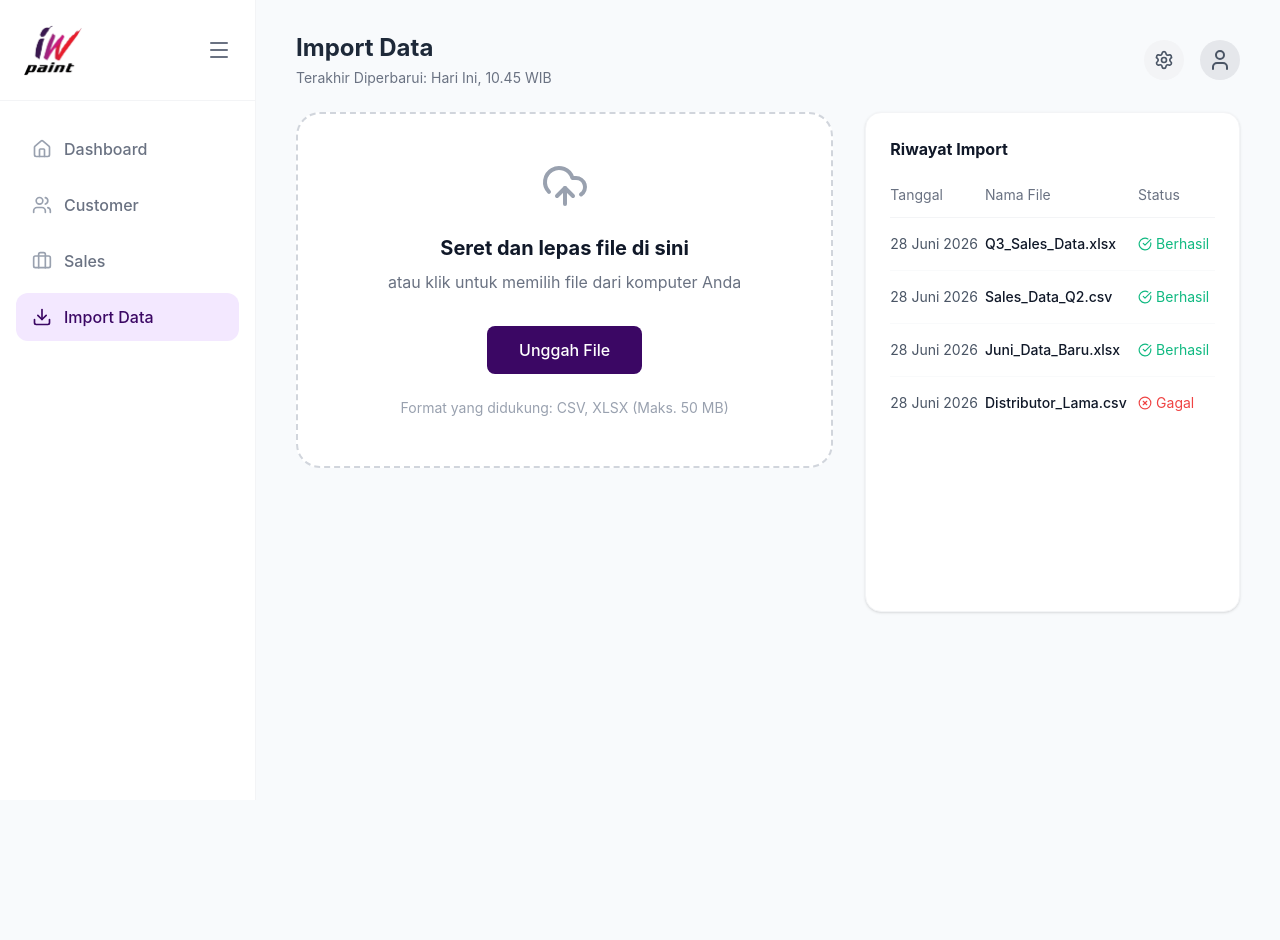
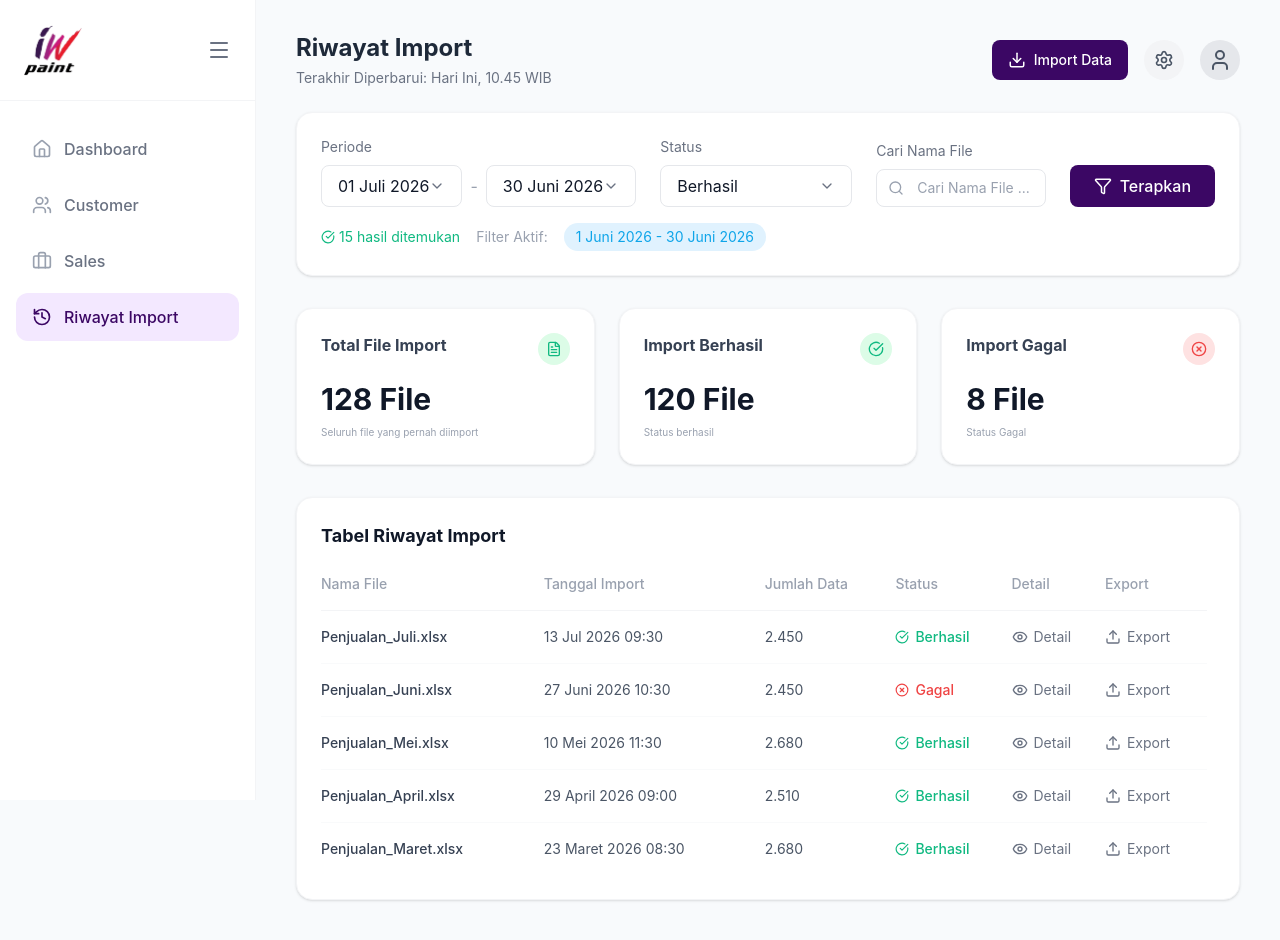
Before and after one commit to Grandy19/iwpaint-dashboard, a React (Vite) app in the folder frontend/: page /import in a window 1280 px wide. Before the commit the page ends 800 px from the top, so only its background shows below. Built offline with nearby package versions, Linux system fonts and the light colour scheme.

Commit message:
perubahan riwayat

```diff
--- a/frontend/src/components/layout/Sidebar.tsx
+++ b/frontend/src/components/layout/Sidebar.tsx
@@ -1,5 +1,5 @@
 import React from 'react';
-import { Home, Users, Briefcase, Download, Menu } from 'lucide-react';
+import { Home, Users, Briefcase, History, Menu } from 'lucide-react';
 import clsx from 'clsx';
 import { Link, useLocation } from 'react-router-dom';
 import { useUIStore } from '../../store/useUIStore';
@@ -13,7 +13,7 @@ export const Sidebar = () => {
     { name: 'Dashboard', icon: Home, path: '/' },
     { name: 'Customer', icon: Users, path: '/customer' },
     { name: 'Sales', icon: Briefcase, path: '/sales' },
-    { name: 'Import Data', icon: Download, path: '/import' },
+    { name: 'Riwayat Import', icon: History, path: '/import' },
   ];
 
   return (
--- /dev/null
+++ b/frontend/src/components/ui/ExportModal.tsx
@@ -0,0 +1,65 @@
+import React, { useEffect, useState } from 'react';
+import { RefreshCw, FileText, CheckCircle2 } from 'lucide-react';
+
+interface ExportModalProps {
+  isOpen: boolean;
+  onClose: () => void;
+  fileName: string;
+}
+
+export const ExportModal: React.FC<ExportModalProps> = ({ isOpen, onClose, fileName }) => {
+  const [step, setStep] = useState<1 | 2>(1);
+
+  useEffect(() => {
+    if (isOpen) {
+      setStep(1);
+      // Simulate processing
+      const timer = setTimeout(() => {
+        setStep(2);
+      }, 2000);
+      return () => clearTimeout(timer);
+    }
+  }, [isOpen]);
+
+  if (!isOpen) return null;
+
+  return (
+    <div className="fixed inset-0 z-50 flex items-center justify-center bg-black/40 backdrop-blur-[1px]">
+      {step === 1 && (
+        <div className="bg-white rounded-2xl w-[500px] p-8 relative shadow-lg">
+          <div className="flex justify-between items-center mb-6">
+            <h3 className="text-xl font-bold text-gray-900">Export Status</h3>
+            <span className="flex items-center gap-2 text-gray-500 text-sm">
+              <RefreshCw size={16} className="animate-spin" /> Memproses
+            </span>
+          </div>
+
+          <div className="flex items-center gap-4">
+            <div className="w-12 h-12 rounded-xl bg-[#f3e8ff] flex items-center justify-center text-[#3b0764]">
+              <FileText size={24} />
+            </div>
+            <div>
+              <p className="font-bold text-gray-900">{fileName}</p>
+              <p className="text-sm text-gray-500">Sedang mengerjakan ...</p>
+            </div>
+          </div>
+        </div>
+      )}
+
+      {step === 2 && (
+        <div className="bg-white rounded-2xl w-[400px] p-8 shadow-xl text-center">
+          <div className="flex justify-center mb-4">
+            <CheckCircle2 size={32} className="text-[#10b981]" />
+          </div>
+          <h3 className="font-bold text-[#10b981] text-xl mb-8">File Berhasil di Export</h3>
+          <button
+            onClick={onClose}
+            className="bg-[#52b788] hover:bg-[#40916c] text-white px-8 py-2.5 rounded-lg font-medium transition-colors"
+          >
+            Kembali
+          </button>
+        </div>
+      )}
+    </div>
+  );
+};
--- a/frontend/src/index.css
+++ b/frontend/src/index.css
@@ -12,17 +12,17 @@ body {
 }
 
 .custom-scroll::-webkit-scrollbar {
-  width: 6px;
-  height: 6px;
+  width: 8px;
+  height: 8px;
 }
 .custom-scroll::-webkit-scrollbar-track {
   background: transparent;
   margin: 4px;
 }
 .custom-scroll::-webkit-scrollbar-thumb {
-  background: #d1d5db;
-  border-radius: 10px;
+  background: #cbd5e1;
+  border-radius: 9999px;
 }
 .custom-scroll::-webkit-scrollbar-thumb:hover {
-  background: #9ca3af;
+  background: #94a3b8;
 }
--- a/frontend/src/pages/ImportDataPage.tsx
+++ b/frontend/src/pages/ImportDataPage.tsx
@@ -1,147 +1,194 @@
-import React, { useState, useCallback } from 'react';
-import { useDropzone } from 'react-dropzone';
-import { UploadCloud, FileText, CheckCircle, XCircle } from 'lucide-react';
+import React, { useState } from 'react';
 import { MainLayout } from '../components/layout/MainLayout';
 import { Topbar } from '../components/layout/Topbar';
-
-interface ImportHistory {
-  id: number;
-  created_at: string;
-  file_name: string;
-  status: 'success' | 'failed' | 'processing';
-}
+import { Download, CheckCircle, XCircle, FileText, Search, Filter, Eye, Upload } from 'lucide-react';
+import { CustomSelect } from '../components/ui/CustomSelect';
+import { ImportModal } from '../components/ui/ImportModal';
+import { ExportModal } from '../components/ui/ExportModal';
+import { Link } from 'react-router-dom';
 
 export const ImportDataPage = () => {
-  const [isUploading, setIsUploading] = useState(false);
-  const [uploadStatus, setUploadStatus] = useState<'idle' | 'success' | 'error'>('idle');
-  const [currentFile, setCurrentFile] = useState<File | null>(null);
+  const [isImportModalOpen, setIsImportModalOpen] = useState(false);
+  const [isExportModalOpen, setIsExportModalOpen] = useState(false);
+  const [exportFileName, setExportFileName] = useState('');
 
-  // Mock data for initial UI dev
-  const history: ImportHistory[] = [
-    { id: 1, created_at: '28 Juni 2026', file_name: 'Q3_Sales_Data.xlsx', status: 'success' },
-    { id: 2, created_at: '28 Juni 2026', file_name: 'Sales_Data_Q2.csv', status: 'success' },
-    { id: 3, created_at: '28 Juni 2026', file_name: 'Juni_Data_Baru.xlsx', status: 'success' },
-    { id: 4, created_at: '28 Juni 2026', file_name: 'Distributor_Lama.csv', status: 'failed' },
+  const [startDate, setStartDate] = useState('01 Juli 2026');
+  const [endDate, setEndDate] = useState('30 Juni 2026');
+  const [status, setStatus] = useState('Berhasil');
+  const [searchQuery, setSearchQuery] = useState('');
+
+  const historyData = [
+    { id: 1, name: 'Penjualan_Juli.xlsx', date: '13 Jul 2026 09:30', rows: '2.450', status: 'success' },
+    { id: 2, name: 'Penjualan_Juni.xlsx', date: '27 Juni 2026 10:30', rows: '2.450', status: 'failed' },
+    { id: 3, name: 'Penjualan_Mei.xlsx', date: '10 Mei 2026 11:30', rows: '2.680', status: 'success' },
+    { id: 4, name: 'Penjualan_April.xlsx', date: '29 April 2026 09:00', rows: '2.510', status: 'success' },
+    { id: 5, name: 'Penjualan_Maret.xlsx', date: '23 Maret 2026 08:30', rows: '2.680', status: 'success' },
   ];
-
-  const onDrop = useCallback((acceptedFiles: File[]) => {
-    const file = acceptedFiles[0];
-    if (file) {
-      setCurrentFile(file);
-      setIsUploading(true);
-      setUploadStatus('idle');
-
-      // Simulate upload
-      setTimeout(() => {
-        setIsUploading(false);
-        setUploadStatus('success');
-      }, 2000);
-    }
-  }, []);
-
-  const { getRootProps, getInputProps, isDragActive } = useDropzone({
-    onDrop,
-    accept: {
-      'text/csv': ['.csv'],
-      'application/vnd.openxmlformats-officedocument.spreadsheetml.sheet': ['.xlsx']
-    },
-    maxSize: 52428800 // 50MB
-  });
 
   return (
     <MainLayout>
-      <Topbar title="Import Data" />
+      <Topbar
+        title="Riwayat Import"
+        actionButton={
+          <button
+            className="flex items-center gap-2 bg-[#3b0764] hover:bg-[#2e054e] text-white px-4 py-2.5 rounded-lg font-medium transition-colors text-sm"
+            onClick={() => setIsImportModalOpen(true)}
+          >
+            <Download size={18} />
+            Import Data
+          </button>
+        }
+      />
 
-      <div className="px-8 grid grid-cols-1 lg:grid-cols-12 gap-8">
+      <div className="px-8 pb-8">
 
-        {/* Left Column */}
-        <div className="lg:col-span-7 flex flex-col gap-6">
-
-          {/* Uploader Card */}
-          <div
-            {...getRootProps()}
-            className={`border-2 border-dashed rounded-3xl p-12 flex flex-col items-center justify-center text-center cursor-pointer transition-colors bg-white ${
-              isDragActive ? 'border-[#3b0764] bg-[#f3e8ff]' : 'border-gray-300 hover:border-gray-400'
-            }`}
-          >
-            <input {...getInputProps()} />
-            <UploadCloud size={48} className="text-gray-400 mb-6" />
-
-            <h3 className="text-xl font-bold text-gray-900 mb-2">Seret dan lepas file di sini</h3>
-            <p className="text-gray-500 mb-8">atau klik untuk memilih file dari komputer Anda</p>
-
-            <button className="bg-[#3b0764] hover:bg-[#2e054e] text-white px-8 py-3 rounded-lg font-medium transition-colors mb-6">
-              Unggah File
-            </button>
-
-            <p className="text-sm text-gray-400">Format yang didukung: CSV, XLSX (Maks. 50 MB)</p>
+        {/* Filter Section */}
+        <div className="bg-white rounded-2xl p-6 shadow-sm border border-gray-100 mb-8">
+          <div className="flex flex-col md:flex-row items-end gap-6">
+            <div className="flex-1">
+              <span className="text-sm text-gray-500 mb-2 block">Periode</span>
+              <div className="flex items-center gap-2">
+                <CustomSelect
+                  value={startDate}
+                  onChange={setStartDate}
+                  options={['01 Juli 2026', '01 Juni 2026']}
+                />
+                <span className="text-gray-400">-</span>
+                <CustomSelect
+                  value={endDate}
+                  onChange={setEndDate}
+                  options={['30 Juni 2026', '31 Juli 2026']}
+                />
+              </div>
             </div>
 
-          {/* Upload Status Card */}
-          {(currentFile || isUploading || uploadStatus !== 'idle') && (
-            <div className="bg-white rounded-2xl p-6 shadow-sm border border-gray-100">
-              <div className="flex justify-between items-center mb-4">
-                <h4 className="font-bold text-gray-900">Upload Status</h4>
-                {uploadStatus === 'success' && (
-                  <span className="flex items-center gap-1 text-[#10b981] text-sm font-medium">
-                    <CheckCircle size={16} /> Berhasil
-                  </span>
-                )}
-                {uploadStatus === 'error' && (
-                  <span className="flex items-center gap-1 text-[#ef4444] text-sm font-medium">
-                    <XCircle size={16} /> Gagal
-                  </span>
-                )}
-                {isUploading && (
-                  <span className="text-gray-500 text-sm font-medium">Memproses...</span>
-                )}
+            <div className="w-48">
+              <span className="text-sm text-gray-500 mb-2 block">Status</span>
+              <CustomSelect
+                value={status}
+                onChange={setStatus}
+                options={['Berhasil', 'Gagal', 'Semua Status']}
+              />
             </div>
 
-              <div className="flex items-center gap-4">
-                <div className="w-12 h-12 rounded-xl bg-[#f3e8ff] flex items-center justify-center text-[#3b0764]">
-                  <FileText size={24} />
+            <div className="flex-1">
+              <span className="text-sm text-gray-500 mb-2 block">Cari Nama File</span>
+              <div className="relative">
+                <div className="absolute inset-y-0 left-0 pl-3 flex items-center pointer-events-none">
+                  <Search size={16} className="text-gray-400" />
                 </div>
-                <div>
-                  <p className="font-medium text-gray-900">{currentFile?.name || 'File Upload'}</p>
-                  <p className="text-sm text-gray-500">
-                    {isUploading ? 'Sedang mengerjakan ...' : 'Selesai'}
-                  </p>
+                <input
+                  type="text"
+                  className="w-full pl-10 pr-4 py-2 bg-white border border-gray-200 rounded-lg text-sm focus:outline-none focus:ring-2 focus:ring-[#3b0764] focus:border-transparent placeholder-gray-400"
+                  placeholder="Cari Nama File ..."
+                  value={searchQuery}
+                  onChange={(e) => setSearchQuery(e.target.value)}
+                />
               </div>
             </div>
-            </div>
-          )}
 
+            <button className="bg-[#3b0764] hover:bg-[#2e054e] text-white px-6 py-2 rounded-lg font-medium transition-colors flex items-center justify-center gap-2 h-[42px]">
+              <Filter size={18} />
+              Terapkan
+            </button>
           </div>
 
-        {/* Right Column: History */}
-        <div className="lg:col-span-5">
-          <div className="bg-white rounded-2xl p-6 shadow-sm border border-gray-100 h-full min-h-[500px]">
-            <h3 className="font-bold text-gray-900 mb-6">Riwayat Import</h3>
+          <div className="flex items-center gap-4 mt-4">
+            <span className="text-sm text-[#10b981] flex items-center gap-1">
+              <CheckCircle size={14} /> 15 hasil ditemukan
+            </span>
+            <span className="text-sm text-gray-400">Filter Aktif:</span>
+            <span className="text-sm bg-[#e0f2fe] text-[#0ea5e9] px-3 py-1 rounded-full">
+              1 Juni 2026 - 30 Juni 2026
+            </span>
+          </div>
+        </div>
 
-            <div className="overflow-x-auto">
+        {/* KPI Cards */}
+        <div className="grid grid-cols-1 md:grid-cols-3 gap-6 mb-8">
+          <div className="bg-white rounded-2xl p-6 shadow-sm border border-gray-100 flex flex-col justify-between">
+            <div className="flex justify-between items-start mb-4">
+              <span className="font-bold text-gray-700">Total File Import</span>
+              <div className="w-8 h-8 rounded-full bg-[#dcfce7] flex items-center justify-center text-[#10b981]">
+                <FileText size={16} />
+              </div>
+            </div>
+            <h2 className="text-3xl font-bold text-gray-900 mb-2">128 File</h2>
+            <span className="text-[10px] text-gray-400">Seluruh file yang pernah diimport</span>
+          </div>
+
+          <div className="bg-white rounded-2xl p-6 shadow-sm border border-gray-100 flex flex-col justify-between">
+            <div className="flex justify-between items-start mb-4">
+              <span className="font-bold text-gray-700">Import Berhasil</span>
+              <div className="w-8 h-8 rounded-full bg-[#dcfce7] flex items-center justify-center text-[#10b981]">
+                <CheckCircle size={16} />
+              </div>
+            </div>
+            <h2 className="text-3xl font-bold text-gray-900 mb-2">120 File</h2>
+            <span className="text-[10px] text-gray-400">Status berhasil</span>
+          </div>
+
+          <div className="bg-white rounded-2xl p-6 shadow-sm border border-gray-100 flex flex-col justify-between">
+            <div className="flex justify-between items-start mb-4">
+              <span className="font-bold text-gray-700">Import Gagal</span>
+              <div className="w-8 h-8 rounded-full bg-[#fee2e2] flex items-center justify-center text-[#ef4444]">
+                <XCircle size={16} />
+              </div>
+            </div>
+            <h2 className="text-3xl font-bold text-gray-900 mb-2">8 File</h2>
+            <span className="text-[10px] text-gray-400">Status Gagal</span>
+          </div>
+        </div>
+
+        {/* Table Section */}
+        <div className="bg-white rounded-2xl p-6 shadow-sm border border-gray-100">
+          <h3 className="font-bold text-gray-900 mb-6 text-lg">Tabel Riwayat Import</h3>
+          <div className="overflow-x-auto overflow-y-auto max-h-[400px] custom-scroll pr-2">
             <table className="w-full text-sm text-left">
-                <thead className="text-gray-500 border-b border-gray-100">
+              <thead className="text-gray-400 border-b border-gray-100 sticky top-0 bg-white z-10">
                 <tr>
-                    <th className="pb-3 font-normal">Tanggal</th>
-                    <th className="pb-3 font-normal">Nama File</th>
-                    <th className="pb-3 font-normal">Status</th>
+                  <th className="pb-4 font-medium">Nama File</th>
+                  <th className="pb-4 font-medium">Tanggal Import</th>
+                  <th className="pb-4 font-medium">Jumlah Data</th>
+                  <th className="pb-4 font-medium">Status</th>
+                  <th className="pb-4 font-medium">Detail</th>
+                  <th className="pb-4 font-medium">Export</th>
                 </tr>
               </thead>
               <tbody>
-                  {history.map((item) => (
-                    <tr key={item.id} className="border-b border-gray-50 last:border-0">
-                      <td className="py-4 text-gray-600">{item.created_at}</td>
-                      <td className="py-4 font-medium text-gray-900">{item.file_name}</td>
+                {historyData.map((item) => (
+                  <tr key={item.id} className="border-b border-gray-50 last:border-0 hover:bg-gray-50 transition-colors">
+                    <td className="py-4 font-medium text-gray-700">{item.name}</td>
+                    <td className="py-4 text-gray-600">{item.date}</td>
+                    <td className="py-4 text-gray-600">{item.rows}</td>
                     <td className="py-4">
                       {item.status === 'success' ? (
-                          <span className="flex items-center gap-1 text-[#10b981]">
+                        <span className="flex items-center gap-1.5 text-[#10b981] font-medium">
                           <CheckCircle size={14} /> Berhasil
                         </span>
                       ) : (
-                          <span className="flex items-center gap-1 text-[#ef4444]">
+                        <span className="flex items-center gap-1.5 text-[#ef4444] font-medium">
                           <XCircle size={14} /> Gagal
                         </span>
                       )}
+                    </td>
+                    <td className="py-4">
+                      <Link to="/" className="flex items-center gap-1.5 text-gray-500 hover:text-[#3b0764] transition-colors w-fit">
+                        <Eye size={16} />
+                        <span>Detail</span>
+                      </Link>
+                    </td>
+                    <td className="py-4">
+                      <button
+                        className="flex items-center gap-1.5 text-gray-500 hover:text-[#3b0764] transition-colors"
+                        onClick={() => {
+                          setExportFileName(item.name);
+                          setIsExportModalOpen(true);
+                        }}
+                      >
+                        <Upload size={16} />
+                        <span>Export</span>
+                      </button>
                     </td>
                   </tr>
                 ))}
@@ -149,9 +196,11 @@ export const ImportDataPage = () => {
             </table>
           </div>
         </div>
+
       </div>
 
-      </div>
+      <ImportModal isOpen={isImportModalOpen} onClose={() => setIsImportModalOpen(false)} />
+      <ExportModal isOpen={isExportModalOpen} onClose={() => setIsExportModalOpen(false)} fileName={exportFileName} />
     </MainLayout>
   );
 };
```
Lines whose indentation alone changed are shown as unchanged.
